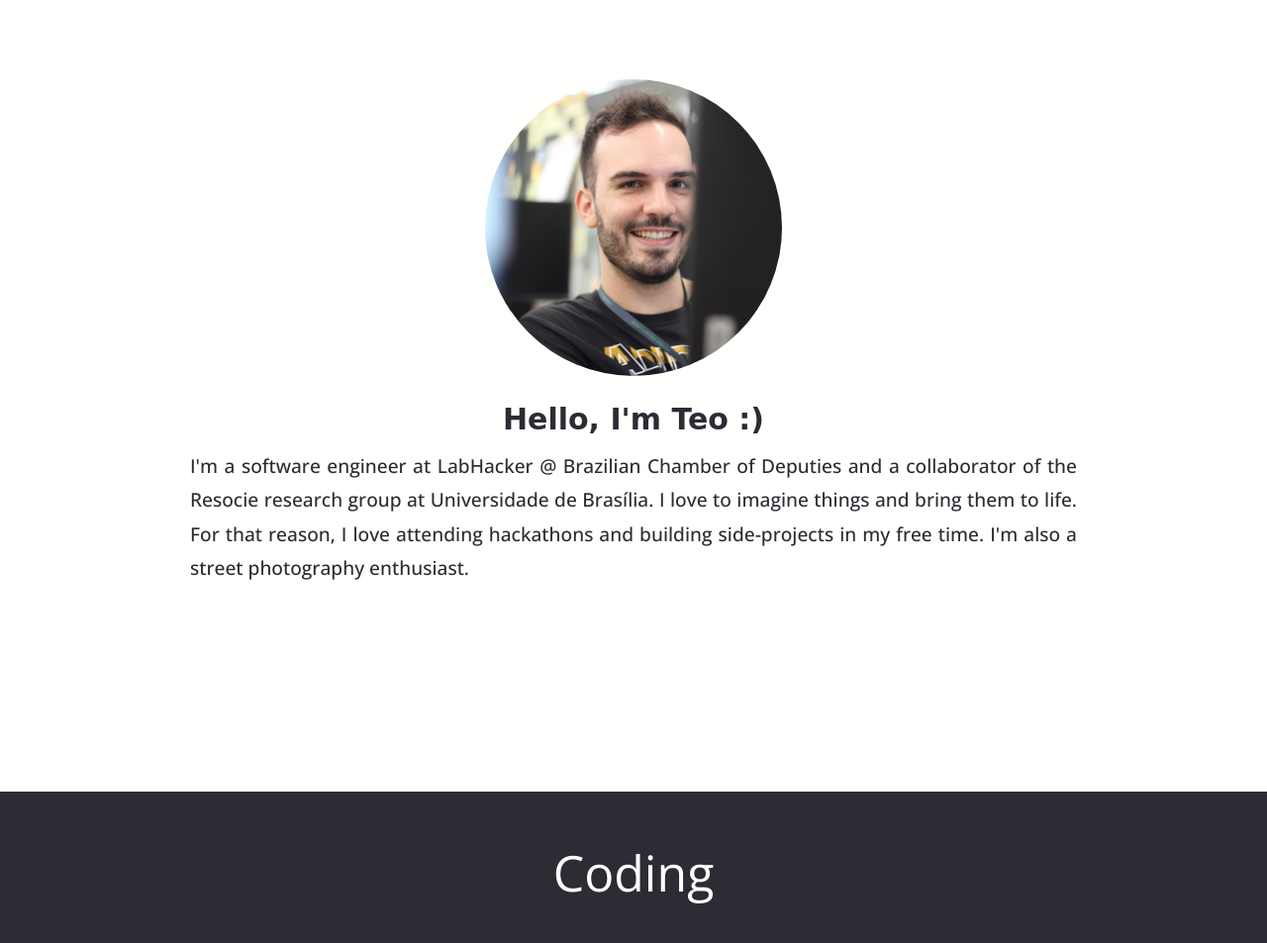
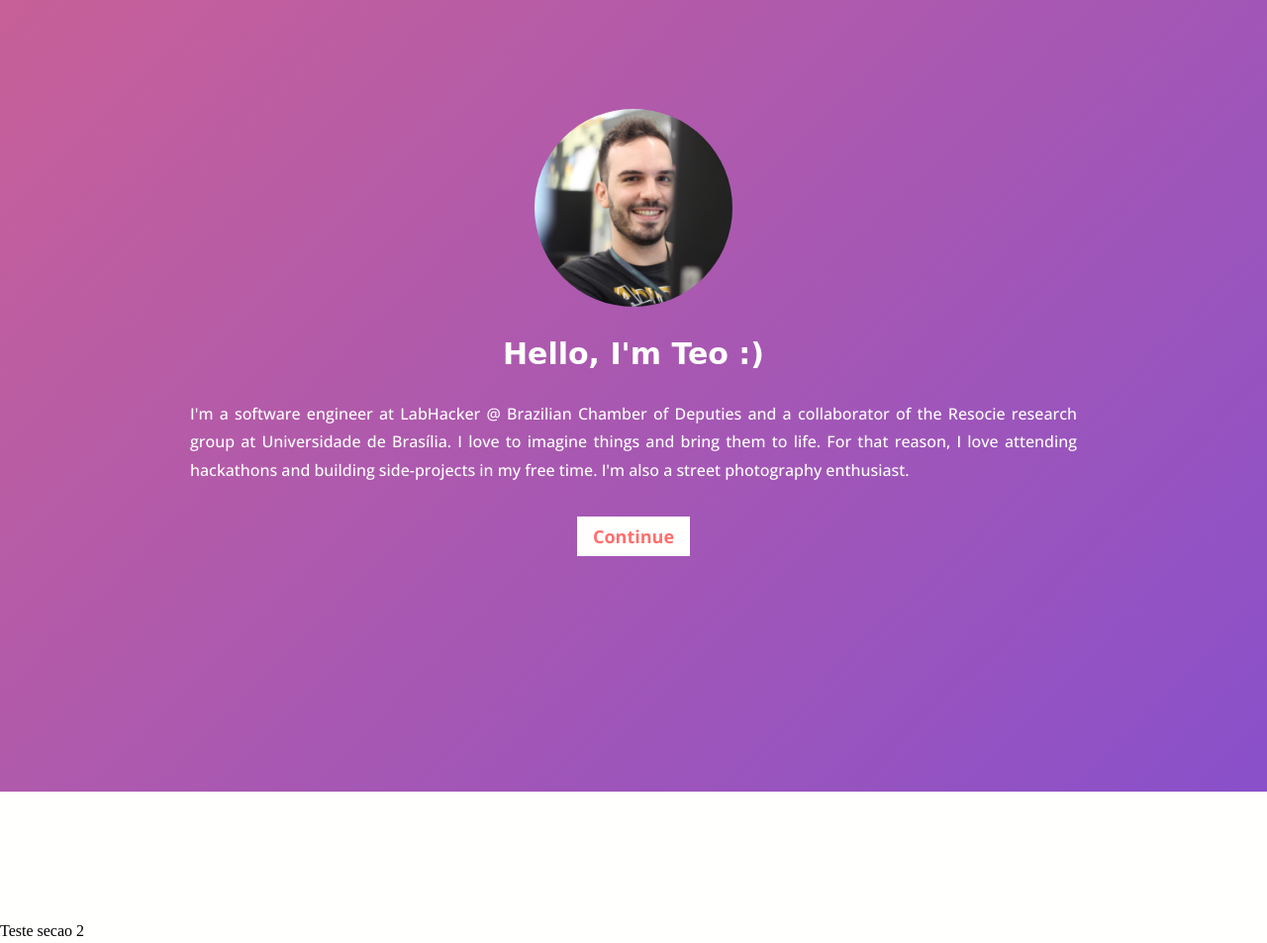
Before and after one commit to teogenesmoura/teogenesmoura.github.io, a plain HTML site: page index.html in a window 1280 px wide. Shown: the top 953 px of the page at 99% size. Drawn offline with nearby package versions, Linux system fonts and the light colour scheme; a web font is replaced by a local one.

Commit message:
updating section 1

```diff
--- a/index.html
+++ b/index.html
@@ -4,7 +4,7 @@
 	<title> Teógenes Moura </title>
 	<script src="https://ajax.googleapis.com/ajax/libs/jquery/3.4.1/jquery.min.js"></script>
 	<link href="https://fonts.googleapis.com/css?family=Bellota+Text:400,700&display=swap" rel="stylesheet">
-	<link href="https://fonts.googleapis.com/css?family=Open+Sans:100,300,500&display=swap" rel="stylesheet">
+	<link href="https://fonts.googleapis.com/css?family=Open+Sans:100,300,500,700&display=swap" rel="stylesheet">
 
 </head>
 <body>
@@ -29,20 +29,13 @@
 		    	<p>
 		    		I'm a software engineer at LabHacker @ Brazilian Chamber of Deputies and a collaborator of the Resocie research group at Universidade de Brasília. I love to imagine things and bring them to life. For that reason, I love attending hackathons and building side-projects in my free time. I'm also a street photography enthusiast.
 		    	</p>
+		    	<a class="button continue" href="#" id="button-continue"> Continue </a>
 		    </div>
 		</div>
 		<div class="section" id="2">
 		    <div class="section-2">
 		    	<div class="title"> Coding </div>
-		    	<div class="submenu">
-		    		<a href="#" id="blog-posts"> Day to day coding </a>
-		    		<a href="#" id="hackathons"> Hackathons/Projects </a>
-		    	</div>
-		    	<div class="content">
-		    		<ul>
-		    			<li> Google Summer of Code 2017 </li>
-		    		</ul>
-		    	</div>
+		    	<p> Teste secao 2 </p>
 		    </div>
 		</div>
 		<div class="section" id="3">
--- a/style.scss
+++ b/style.scss
@@ -2,6 +2,7 @@ $headline: #2b2c34;
 $paragraph: #2b2c34;
 $button: #6246ea;
 $button-text: #fffffe;
+$background-text: #fffffe;
 
 
 html {
@@ -12,12 +13,31 @@ body {
   margin: 0;
   padding: 0;
   height: 100%;
+  background: linear-gradient(-45deg, rgba(2,0,36,1) 0%, rgba(98,70,234,1) 0%, rgba(255,110,108,1) 63%, rgba(0,212,255,1) 100%);
+  background-size: 400% 400%;
+  animation: gradient 15s ease infinite;
 }
 
-a {
-  margin: 0 10px 0 10px;
-  text-decoration: none;
-  color: black;
+
+@keyframes gradient {
+  0% {
+    background-position: 0% 50%;
+  }
+  50% {
+    background-position: 100% 50%;
+  }
+  100% {
+    background-position: 0% 50%;
+  }
+}
+
+@keyframes fadeInOpacity {
+  0% {
+    opacity: 0;
+  }
+  100% {
+    opacity: 1;
+  }
 }
 
 .fade-in {
@@ -28,14 +48,12 @@ animation-timing-function: ease-in;
 animation-duration: 1.5s;
 }
 
-@keyframes fadeInOpacity {
-  0% {
-    opacity: 0;
-  }
-  100% {
-    opacity: 1;
-  }
+a {
+  margin: 0 10px 0 10px;
+  text-decoration: none;
+  color: black;
 }
+
 .menu {
   display: flex;
   align-items: center;
@@ -43,6 +61,7 @@ animation-duration: 1.5s;
   flex-wrap: wrap;
 }
 nav {
+  display: flex;
   width: 100%;
   margin-top: 2%;
   text-align: center;
@@ -53,6 +72,7 @@ nav {
   font-size: 1.3rem;
   font-family: 'Open Sans', sans-serif;
   & a {
+      color: #fffffe;
       justify-content: center;
       text-align: center;
       align-items: center;
@@ -60,16 +80,17 @@ nav {
 }
 
 .section {
-  background-color: #fffffe;
   height: 100%;
 
   & .section-2 {
+
+   background-color: $background-text;
+   height: 100%;
+
     & .title {
       display: flex;
       justify-content: center;
       padding-top: 3rem;
-      background-color: $headline;
-      height: 100%;
       font-family: 'Open Sans', sans-serif;
       color: #fffffe;
       font-size: 50px;
@@ -77,9 +98,6 @@ nav {
     }
 
     & .submenu {
-      display: flex;
-      justify-content: center;
-      align-items: center;
       & a {
         text-decoration: none;
         color: #ffffff;
@@ -97,16 +115,27 @@ nav {
       flex-wrap: wrap;
       height: 100%;
       flex-direction: column;
+      color: #fffffe;
+      & a {
+          background-color: #FFFFFe;
+          color: #ff6e6c;
+          font-size: 18px;
+          font-weight: 700;
+          font-family: 'Open Sans', sans-serif;
+          padding: 0.5rem 1rem 0.5rem 1rem;
+          margin-top: 2rem;
+      }
       & .flex-photo {
         margin-top: -10%;
       }
       & .profile-photo {
         display:inline-block;
         position: relative;
-        width: 300px;
-        height: 300px;
+        width: 200px;
+        height: 200px;
         overflow: hidden;
         border-radius: 50%;
+        margin-bottom: 2%;
         & img {
           width: auto;
           height: 100%;
@@ -115,7 +144,7 @@ nav {
       }
       & .name {
           font-size: 30px;
-          color: $headline;
+          color: #fffffe;
           display: flex;
           justify-content: center;
           font-family: 'Bellota Text', cursive;
@@ -123,10 +152,10 @@ nav {
           font-weight: 700;
       }
       & p {
-          margin-top: 5%;
-          font-size: 1.2rem;
+          padding-top: 1rem;
+          font-size: 1rem;
           line-height: 1.8;
-          color: $headline;
+          color: #fffffe;
           font-family: 'Open Sans', sans-serif;
           text-align: justify;
           margin: 1% 15% 0% 15%;
```
Also changed, not shown: style.css, 1 other file.
